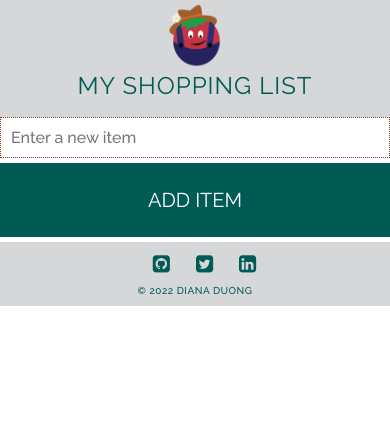
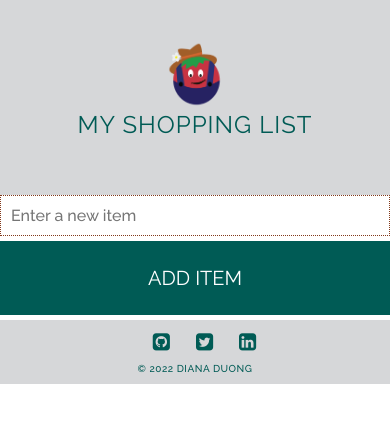
Before and after one commit to dianatduong/shopping-list-refactor, a website: page index.html in a window 390 px wide. Drawn offline with Linux system fonts and the light colour scheme.

Commit message:
increase header padding

```diff
--- a/css/style.css
+++ b/css/style.css
@@ -178,7 +178,7 @@ button:hover {
     }
 
     header {
-        padding: .05rem;
+        padding: 2.5rem;
     }
 
     #logo {
```
